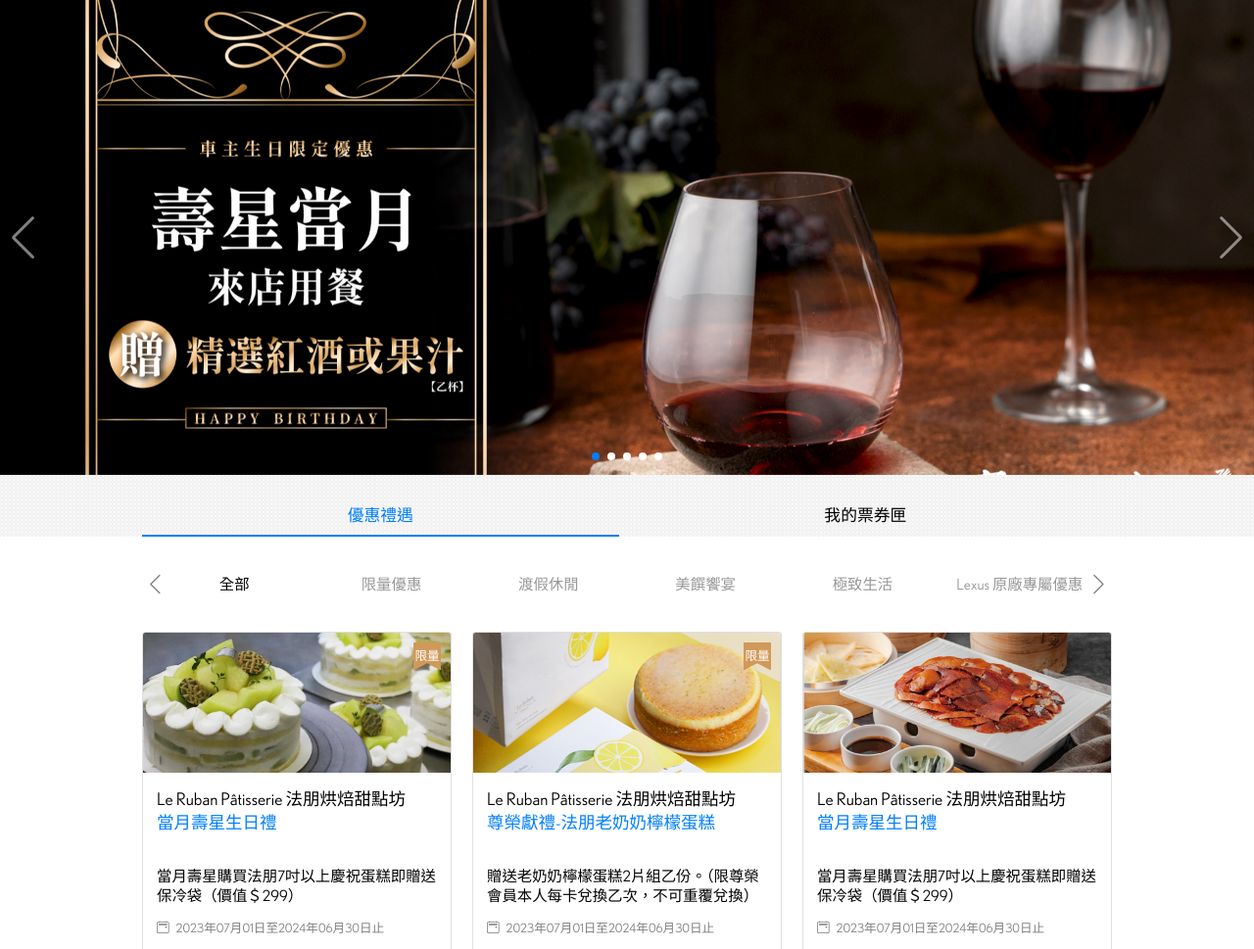
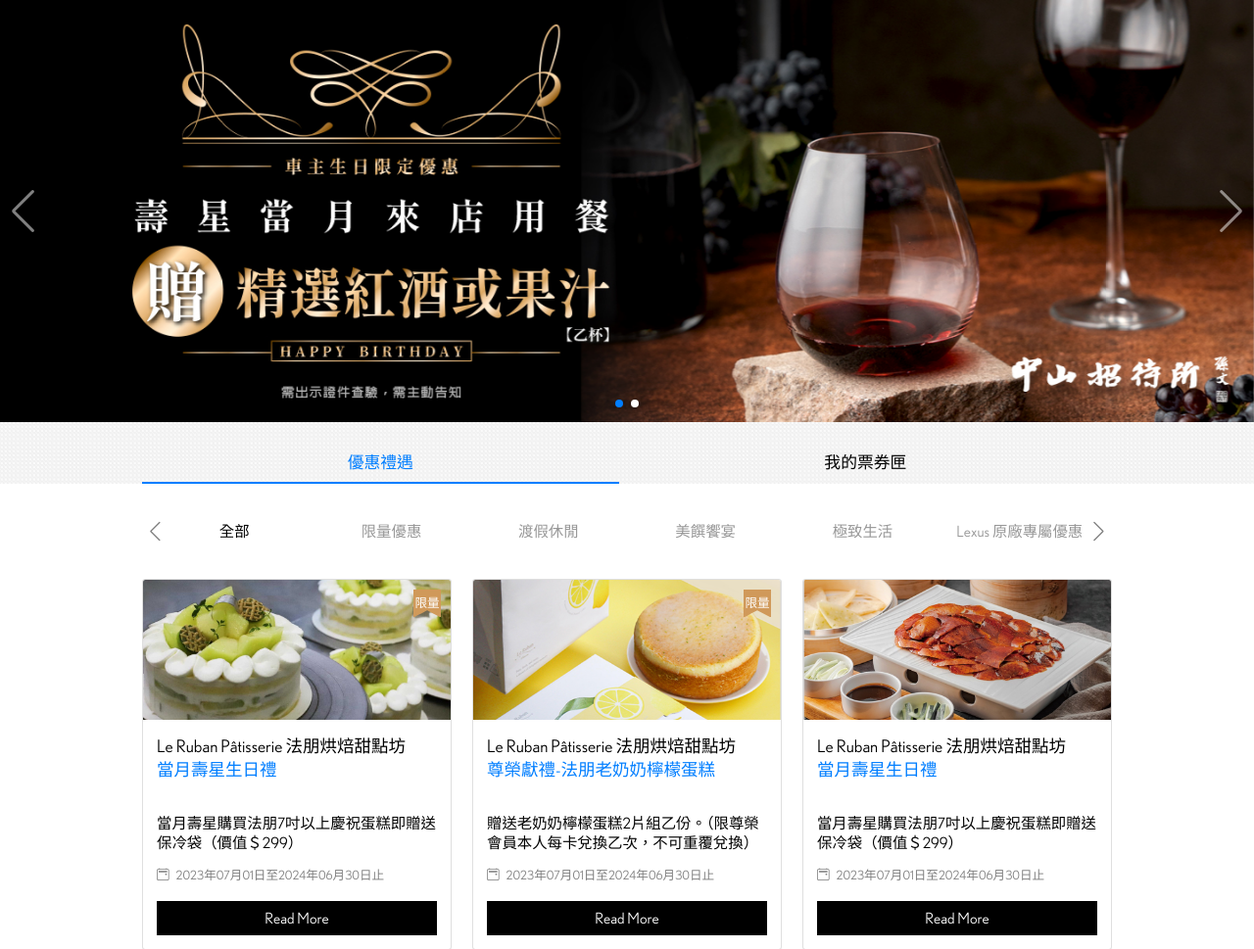
Before and after one commit to SaSaChu/Lexus, a PHP site: page / in a window 1280 px wide. Shown: the part 100-1069 px from the top of the page at 98% size. Run offline with PHP 8.4, Linux system fonts and the light colour scheme; some libraries are stand-ins or nearby versions.

Commit message:
修改Banner顯示

```diff
--- a/index.html
+++ b/index.html
@@ -52,11 +52,11 @@
     <!-- banner -->
     <div class="swiper mySwiper mobile-close">
       <div class="swiper-wrapper">
-        <div class="swiper-slide"><img src="images/banner.jpg"></div>
-        <div class="swiper-slide"><img src="images/banner02.jpg"></div>
-        <div class="swiper-slide"><img src="images/banner03.jpg"></div>
+        <div class="swiper-slide"><img src="images/a.jpg"></div>
+        <div class="swiper-slide"><img src="images/b.jpg"></div>
+<!--         <div class="swiper-slide"><img src="images/banner03.jpg"></div>
         <div class="swiper-slide"><img src="images/banner04.jpg"></div>
-        <div class="swiper-slide"><img src="images/banner05.jpg"></div>
+        <div class="swiper-slide"><img src="images/banner05.jpg"></div> -->
       </div>
       <div class="swiper-button-next"></div>
       <div class="swiper-button-prev"></div>
--- a/scss/public.scss
+++ b/scss/public.scss
@@ -142,7 +142,7 @@ hr {
 // banner
 .swiper {
   width: 100%;
-  height: 485px;
+  // height: 485px;
 }
 
 .swiper-slide {
```
Also changed, not shown: css/public.css, images/a.jpg (added), images/b.jpg (added).
